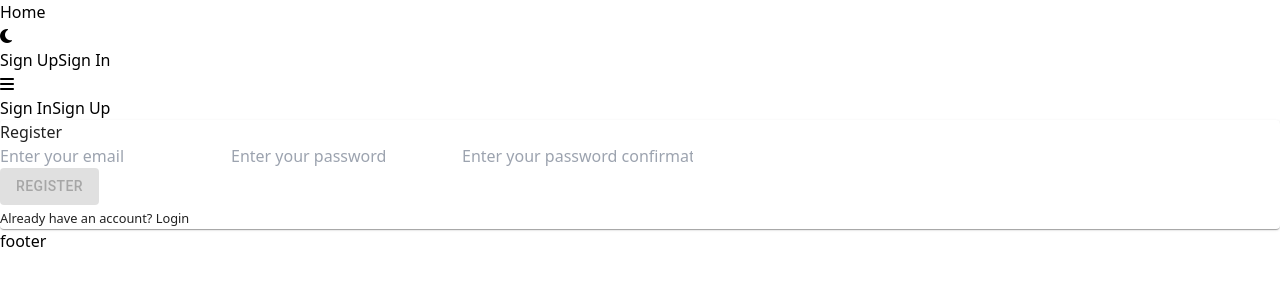
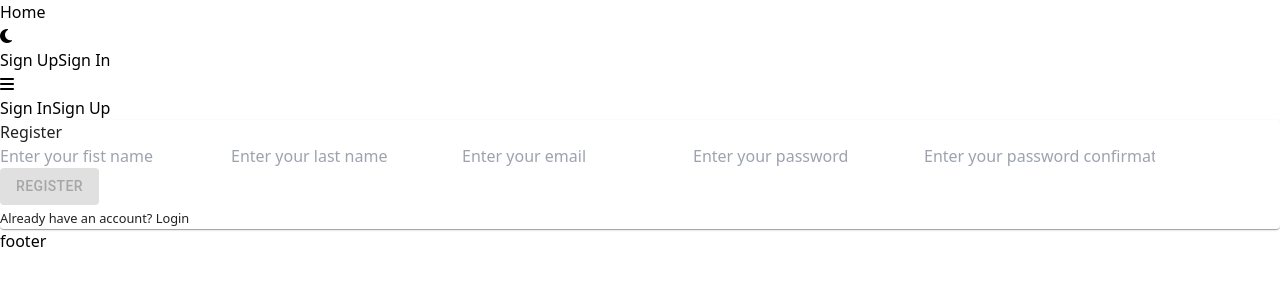
Before and after one commit to greg-Da/realestate-react, a React (Vite) app: page /register in a window 1280 px wide. Shown: the top 300 px of the page. Built offline with nearby package versions, Linux system fonts and the light colour scheme.

Commit message:
add input to registration

```diff
--- a/src/pages/Register.jsx
+++ b/src/pages/Register.jsx
@@ -9,6 +9,8 @@ import { AlertContext } from "../components/Alert";
 import { logIn } from "../state/auth/authSlice";
 
 export default function Register() {
+  const [firstName, setFirstName] = useState("");
+  const [lastName, setLastName] = useState("");
   const [email, setEmail] = useState("");
   const [password, setPassword] = useState("");
   const [password_confirmation, setPassword_confirmation] = useState("");
@@ -20,6 +22,8 @@ export default function Register() {
   function handleSubmit() {
     const data = {
       user: {
+        firstName,
+        lastName,
         email,
         password,
         password_confirmation,
@@ -63,6 +67,20 @@ export default function Register() {
           <form className="grid gap-y-5">
             <input
               className="rounded-full border p-2 outline-none"
+              value={firstName}
+              onChange={(e) => setFirstName(e.target.value)}
+              type="text"
+              placeholder="Enter your fist name"
+            />
+            <input
+              className="rounded-full border p-2 outline-none"
+              value={lastName}
+              onChange={(e) => setLastName(e.target.value)}
+              type="text"
+              placeholder="Enter your last name"
+            />
+            <input
+              className="rounded-full border p-2 outline-none"
               value={email}
               onChange={(e) => setEmail(e.target.value)}
               type="email"
@@ -85,7 +103,7 @@ export default function Register() {
             <div className="flex justify-center">
               <Button
                 disabled={`${
-                  email && password && password_confirmation ? "" : "disabled"
+                  email && password && password_confirmation && firstName && lastName ? "" : "disabled"
                 }`}
                 onClick={() => handleSubmit()}
                 variant="contained"
```
